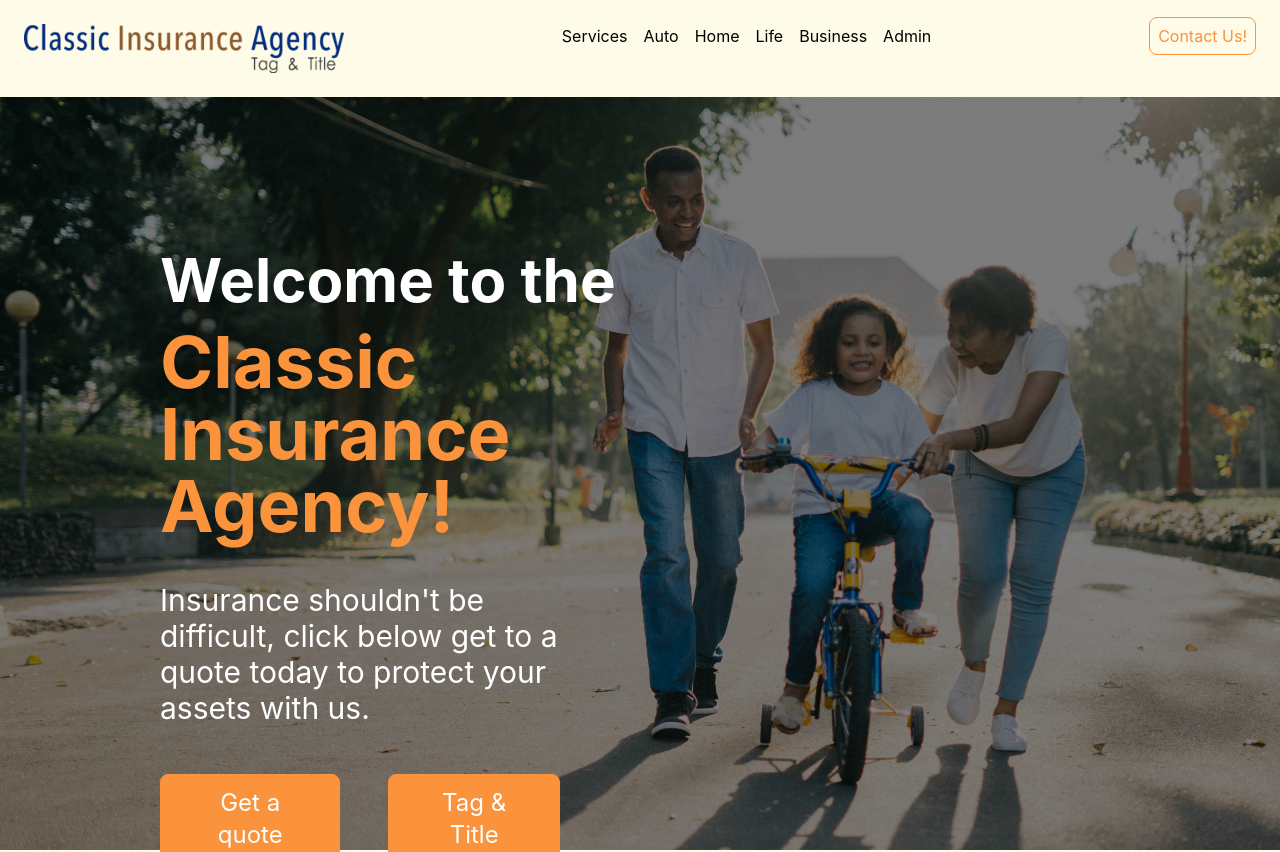
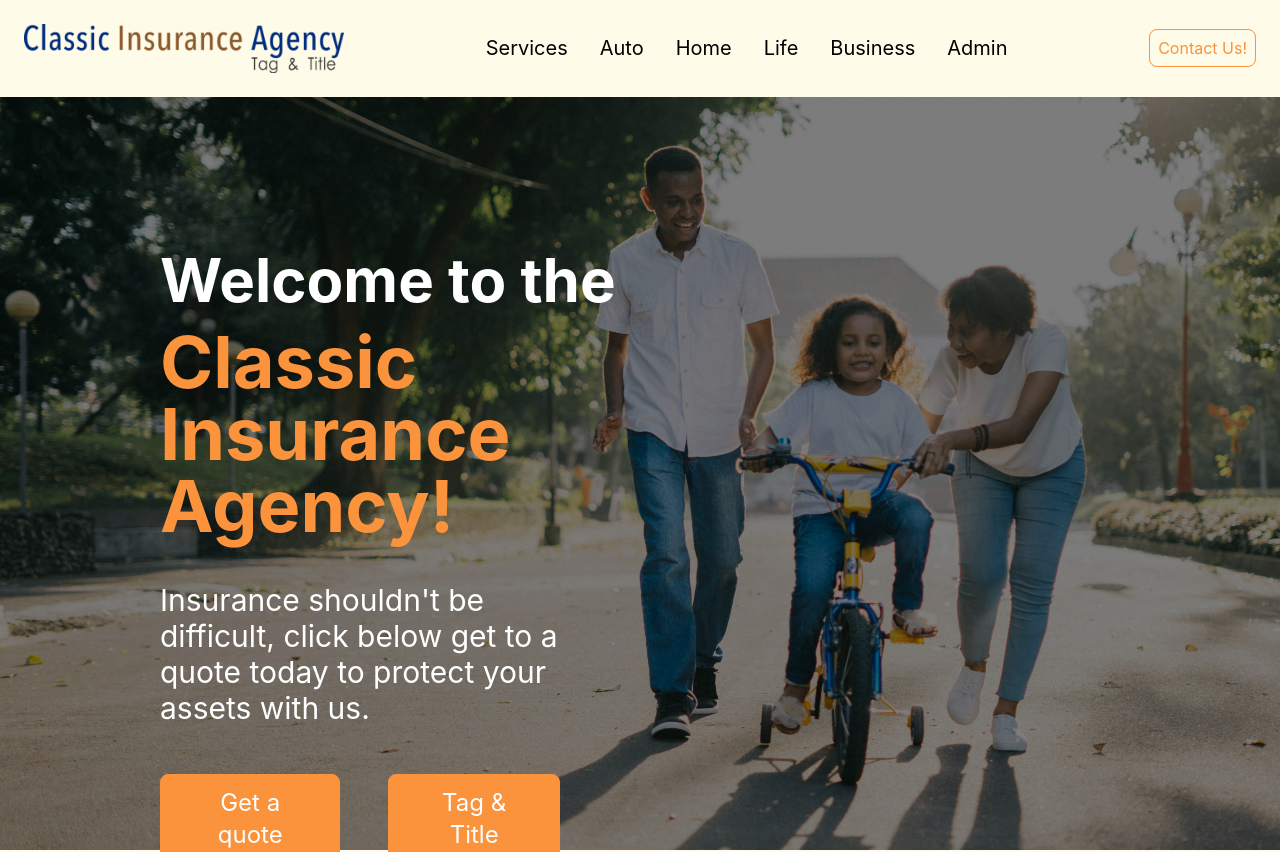
Before and after one commit to tajsharma/classic-insurance-proj, a React (Create React App) app in the folder insurance-frontend/: page / in a window 1280 px wide. Shown: the top 852 px of the page. Built offline with nearby package versions, Linux system fonts and the light colour scheme.

Commit message:
change button text sizing and spacing

```diff
--- a/insurance-frontend/src/Components/Navbar.tsx
+++ b/insurance-frontend/src/Components/Navbar.tsx
@@ -18,17 +18,17 @@
 
     return (
       <nav className="bg-yellow-50 p-6 fixed top-0 z-50 flex w-full ">
-        <div className="container mx-auto flex justify-between">
+        <div className="container mx-auto flex justify-between items-center">
           <Link to="/" className="text-white text-xl">
               <img src={logo} alt='Classic Insurance Agency logo' className='w-80'></img>
           </Link>
           <div>
-            <a href="#services" onClick={goToServices} className="text-black-300 hover:text-orange-400 mx-2">Services</a>
-            <Link to="/auto" className="text-black-300 hover:text-orange-400 mx-2">Auto</Link>
-            <Link to="/home" className="text-black-300 hover:text-orange-400 mx-2">Home</Link>
-            <Link to="/life" className="text-black-300 hover:text-orange-400 mx-2">Life</Link>
-            <Link to="/business" className="text-black-300 hover:text-orange-400 mx-2">Business</Link>
-            <Link to="/admin" className="text-black-300 hover:text-orange-400 mx-2">Admin</Link>
+            <a href="#services" onClick={goToServices} className="text-black-300 hover:text-orange-400 mx-4 text-xl">Services</a>
+            <Link to="/auto" className="text-black-300 hover:text-orange-400 mx-4 text-xl">Auto</Link>
+            <Link to="/home" className="text-black-300 hover:text-orange-400 mx-4 text-xl">Home</Link>
+            <Link to="/life" className="text-black-300 hover:text-orange-400 mx-4 text-xl">Life</Link>
+            <Link to="/business" className="text-black-300 hover:text-orange-400 mx-4 text-xl">Business</Link>
+            <Link to="/admin" className="text-black-300 hover:text-orange-400 mx-4 text-xl">Admin</Link>
           </div>
 
           <div>
```
